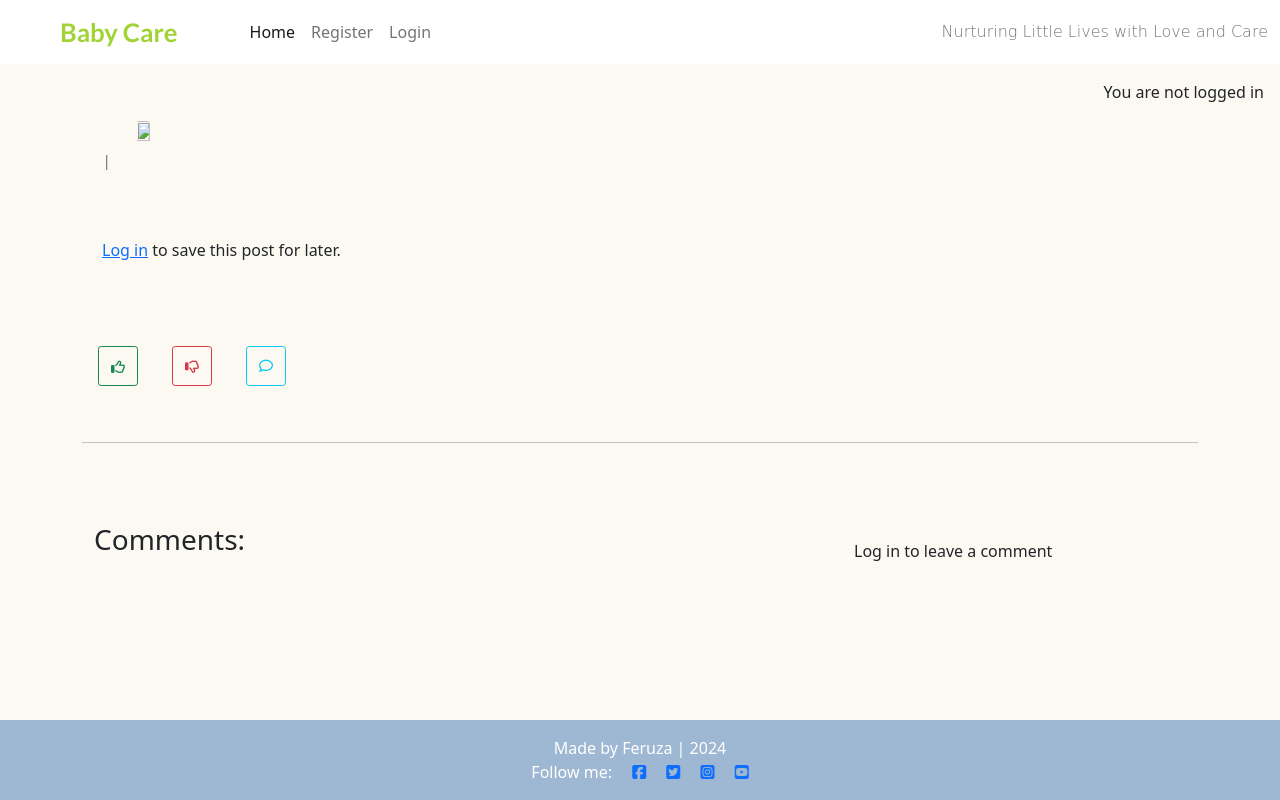
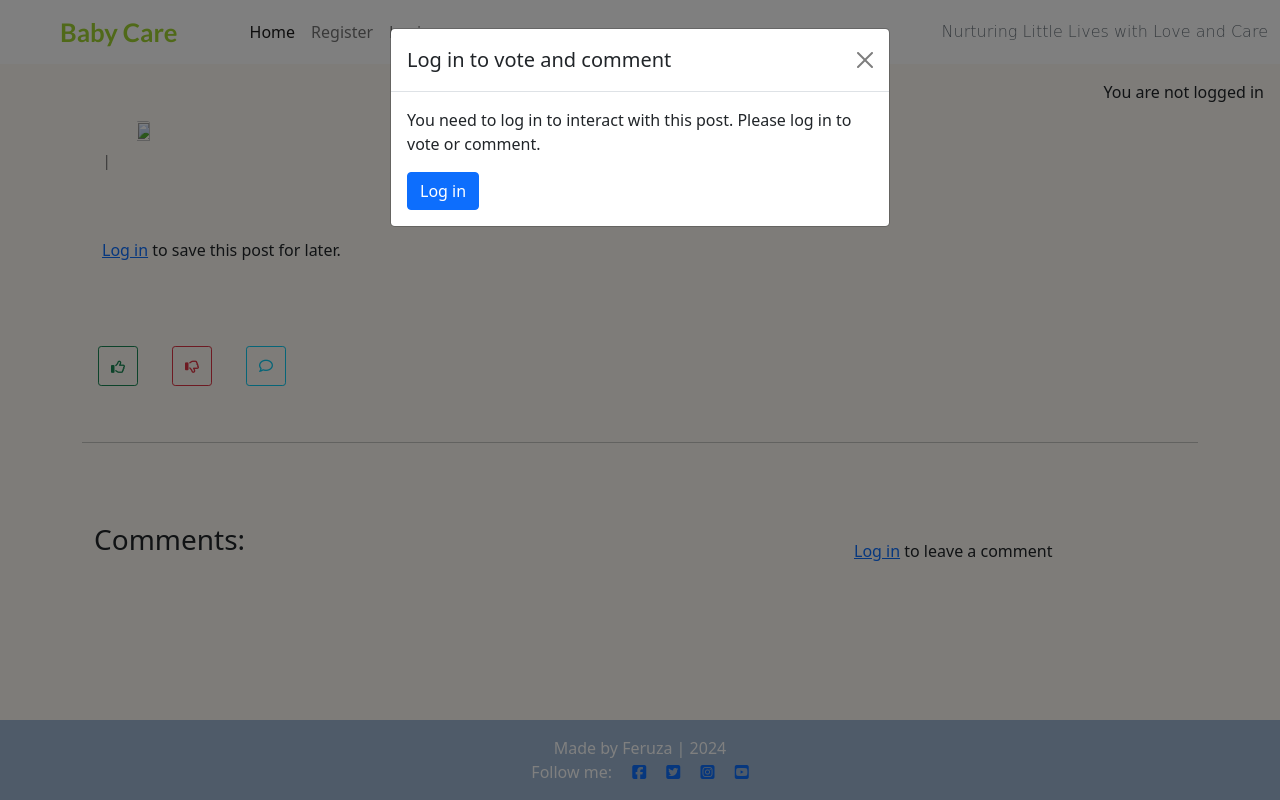
Before and after one commit to FeruzaShokirjonovna/Blog, a Django app: template templates/post_detail.html in a window 1280 px wide, after a click that opens the changed part. Run offline with Django 3.2, Linux system fonts and the light colour scheme; the template is opened without the code that fills it, so the values that code supplies are empty; parts of the project's set-up code (start-up, migrations or seed data) failed here and were passed over; some libraries are stand-ins or nearby versions.

Commit message:
Create a modal for voting buttons for not logged user

```diff
--- a/static/js/comments.js
+++ b/static/js/comments.js
@@ -6,7 +6,7 @@
 const deleteModal = new bootstrap.Modal(document.getElementById("deleteModal"));
 const deleteButtons = document.getElementsByClassName("btn-outline-danger");
 const deleteConfirm = document.getElementById("deleteConfirm");
-
+const deleteConfirmButton = document.getElementById("deleteConfirmButton");
 /*
  * Initializes edit functionality for the provided edit buttons.
  *
@@ -47,26 +47,26 @@
 }
 
 // When the user confirms the deletion in the modal
-deleteConfirmButton.addEventListener('click', () => {
-  // Find the form associated with the delete action
-  const form = document.querySelector(`form[action='${formActionUrl}']`);
+deleteConfirmButton.addEventListener('click', (event) => {
+  event.preventDefault(); // Prevent the default action from happening immediately
+  const confirmUrl = deleteConfirm.href; // Get the URL for the deletion
+  const  csrfToken = document.querySelector("[name=csrfmiddlewaretoken]").value;
 
-  if (form) {
-    form.submit();  // Submit the form to delete the comment
-  }
-
-  // Close the modal after submission
-  const modal = new bootstrap.Modal(document.getElementById('deleteModal'));
-  modal.hide();  // Hide the modal
+  fetch(confirmUrl, {
+      method: "POST",  // Send a POST request to the server for deletion
+      headers: {
+          "X-CSRFToken": csrfToken,
+      },
+  }).then(response => {
+      if (response.ok) {
+          window.location.reload(); // Refresh the page to remove the comment
+      } else {
+          alert('There was an error deleting the comment.');
+      }
+  });
+  deleteModal.hide();  // Hide the modal after the request is made
 });
 
-document.addEventListener("DOMContentLoaded", function() {
-  const form = document.querySelector("form");
-  form.addEventListener("submit", function(event) {
-    const submitButton = form.querySelector("[type='submit']");
-    submitButton.disabled = true;  // Disable button after submission
-  });
-});
 
 function showEditForm(commentId) {
   document.getElementById('edit-form-' + commentId).style.display = 'block';
--- a/templates/post_detail.html
+++ b/templates/post_detail.html
@@ -187,14 +187,14 @@
                 <div class="card-body">
                     {% if user.is_authenticated %}
                     <h3>Leave a comment:</h3>
-                    <p>Posting as: {{ user.username }}</p>
+                    <p style="color: #a0d333;">Posting as: {{ user.username }}</p>
                     <form id="commentForm" method="post" style="margin-top: 1.3em;">
                         {{ comment_form | crispy }}
                         {% csrf_token %}
                         <button id="submitButton" type="submit" class="btn btn-signup btn-lg">Submit</button>
                     </form>
                     {% else %}
-                    <p>Log in to leave a comment</p>
+                    <p><a href="{% url 'account_login' %}">Log in</a> to leave a comment</p>
                     {% endif %}
                 </div>
             </div>
@@ -214,7 +214,23 @@
             </div>
             <div class="modal-footer">
                 <button type="button" class="btn btn-secondary" data-bs-dismiss="modal">Close</button>
-                <a id="deleteConfirm" href="#" class="btn btn-danger">Delete</a>
+                <button type="button" id="deleteConfirmButton" class="btn btn-danger">Delete</button>
+            </div>
+        </div>
+    </div>
+</div>
+
+<!-- Login Modal -->
+<div class="modal fade" id="loginModal" tabindex="-1" aria-labelledby="loginModalLabel" aria-hidden="true">
+    <div class="modal-dialog">
+        <div class="modal-content">
+            <div class="modal-header">
+                <h5 class="modal-title" id="loginModalLabel">Log in to vote and comment</h5>
+                <button type="button" class="btn-close" data-bs-dismiss="modal" aria-label="Close"></button>
+            </div>
+            <div class="modal-body">
+                <p>You need to log in to interact with this post. Please log in to vote or comment.</p>
+                <a href="{% url 'account_login' %}" class="btn btn-primary">Log in</a>
             </div>
         </div>
     </div>
@@ -222,6 +238,13 @@
 
 
 {% endblock content %}
+<script>
+
+    var tooltipTriggerList = [].slice.call(document.querySelectorAll('[data-bs-toggle="tooltip"]'))
+    var tooltipList = tooltipTriggerList.map(function (tooltipTriggerEl) {
+        return new bootstrap.Tooltip(tooltipTriggerEl)
+    })
+</script>
 
 {% block extras %}
 <script src="{% static 'js/vote.js' %}"></script>
```
